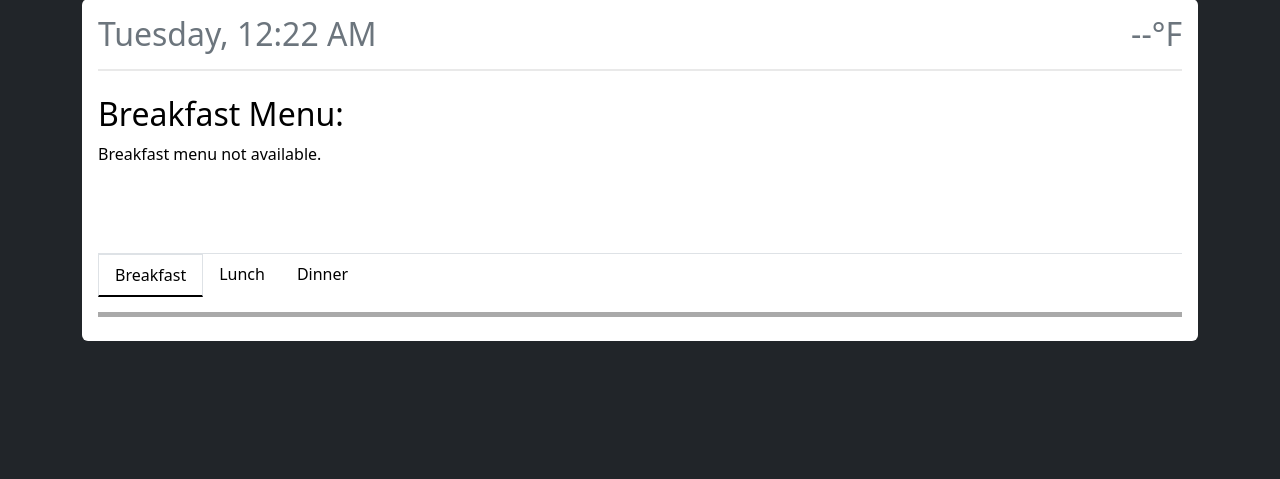
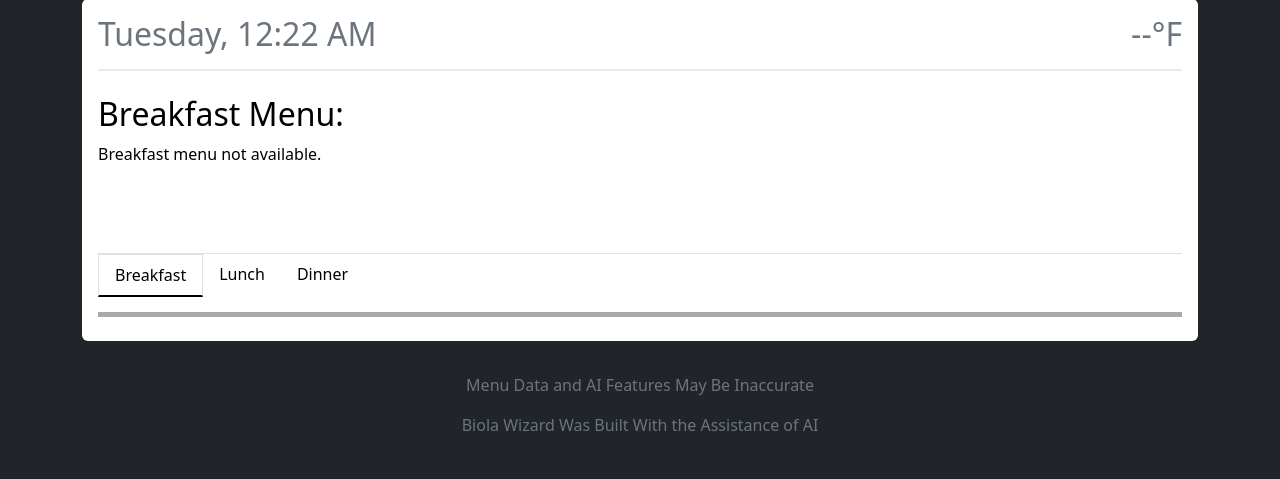
Before and after one commit to Ephemerill/scraper, a Flask app: template templates/index.html in a window 1280 px wide. Shown: the part 121-600 px from the top of the page. Run offline with Flask 3, Linux system fonts and the light colour scheme; the template is opened without the code that fills it, so the values that code supplies are empty; parts of the project's set-up code (start-up, migrations or seed data) failed here and were passed over.

Commit message:
Disclaimer Statements Added

```diff
--- a/templates/index.html
+++ b/templates/index.html
@@ -129,6 +129,8 @@
                 </div>
             </div>
     </div>
+    <p class="text-center text-secondary"> Menu Data and AI Features May Be Inaccurate</p>
+    <p class="text-center text-secondary"> Biola Wizard Was Built With the Assistance of AI</p>
     <!-- Keep the Bootstrap JS include -->
     <script src="https://cdn.jsdelivr.net/npm/bootstrap@5.2.3/dist/js/bootstrap.bundle.min.js"></script>
 
```
